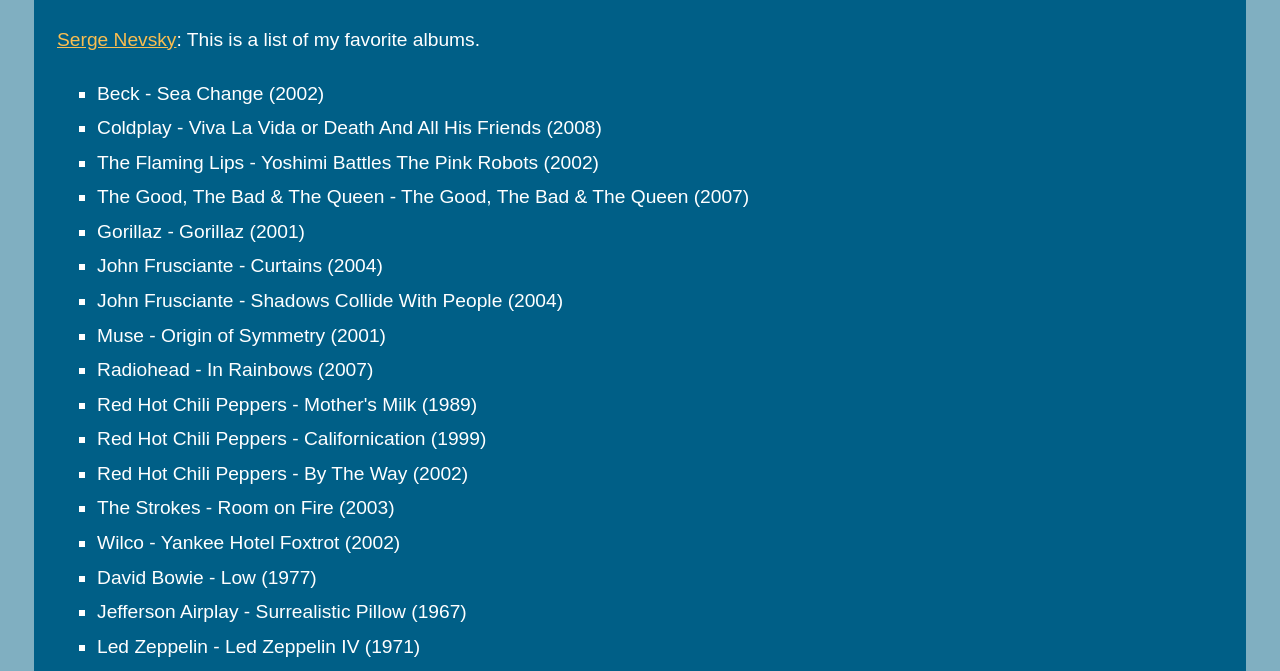
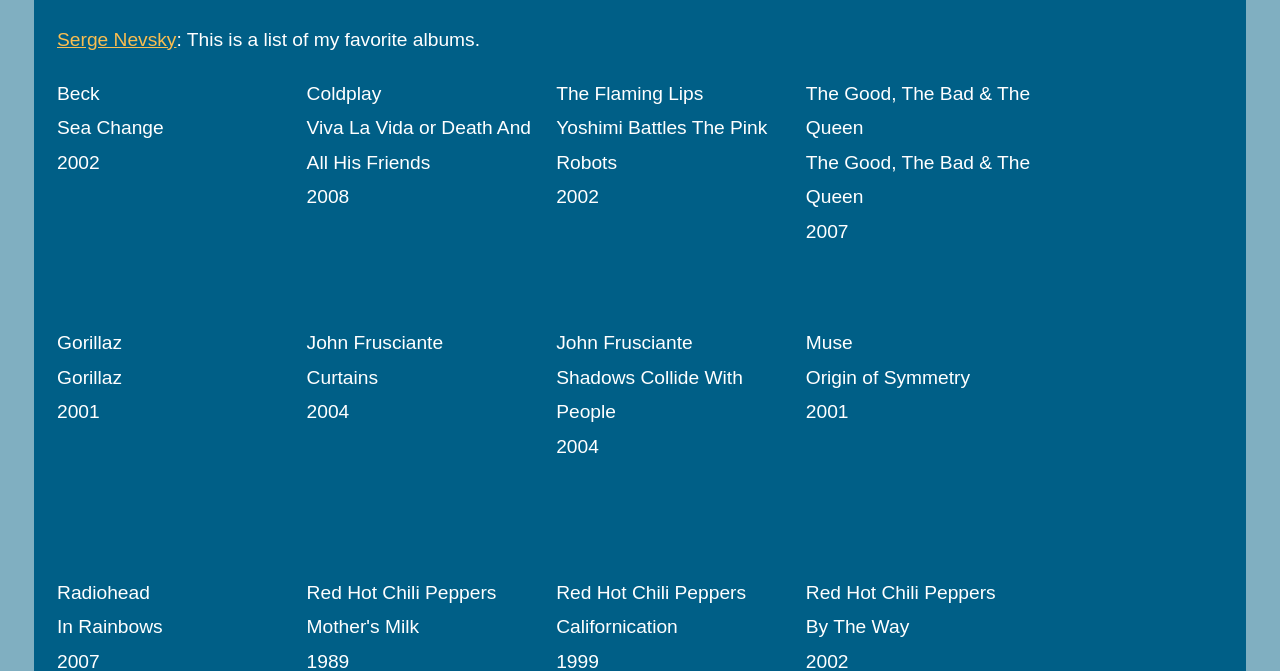
Before and after one commit to Dejital/albums, a plain HTML site: page public/index.html in a window 1280 px wide. Shown: the part 129-800 px from the top of the page. Drawn offline with nearby package versions, Linux system fonts and the light colour scheme.

Commit message:
Use masonry for grid

```diff
--- a/public/index.html
+++ b/public/index.html
@@ -10,35 +10,43 @@ body {
     padding: 1.2em;
     background: #005F87;
 }
-a {
-  color: #FABE50;
-}
-a:hover {
-  color: #FFE6BE;
-}
-li {
-  list-style-type: square;
+a { color: #FABE50; }
+a:hover { color: #FFE6BE; }
+li { list-style-type: square; }
+.grid-item {
+    height: 12em;
+    width: 12em;
+    margin-right: 1em;
+    margin-bottom: 1em;
 }
 </style>
 <script src="jquery-3.1.1.min.js"></script>
+<script src="https://unpkg.com/masonry-layout@4/dist/masonry.pkgd.min.js"></script>
 <title>Serge Nevsky's Favorite Albums</title>
 <meta name="viewport" content="width=device-width, initial-scale=1">
 <h1>Favorite Albums</h1>
 <p><a href="http://snevsky.com">Serge Nevsky</a>: This is a list of my favorite albums.</p>
-<ul>Loading...</ul>
+<div class="grid">Loading...</div>
 <footer><a href="https://github.com/Dejital/albums">Fork me on Github</a></footer>
 <script type="text/javascript">
-( function( $ ) {
+(function ($) {
 
-$.getJSON( 'data.json', function( albums ) {
+$.getJSON('data.json', function (albums) {
     if (albums !== undefined) {
         var htmlToInsert = '';
         $.each(albums, function (count, album) {
-      htmlToInsert += '<li>' + album.artist + ' - ' + album.title + ' (' + album.year + ')</li>';
+            htmlToInsert += '<div class="grid-item">';
+            htmlToInsert += album.artist + '<br>' + album.title + '<br>' + album.year;
+            htmlToInsert += '</div>';
         });
-    $('ul').html(htmlToInsert);
+        var grid = $('.grid');
+        grid.html(htmlToInsert);
+        grid.masonry({
+            itemSelector: '.grid-item'
+        });
     }
+
 });
 
-} )( jQuery );
+})(jQuery);
 </script>
```
Also changed, not shown: 1 other file. Lines whose indentation alone changed are shown as unchanged.
